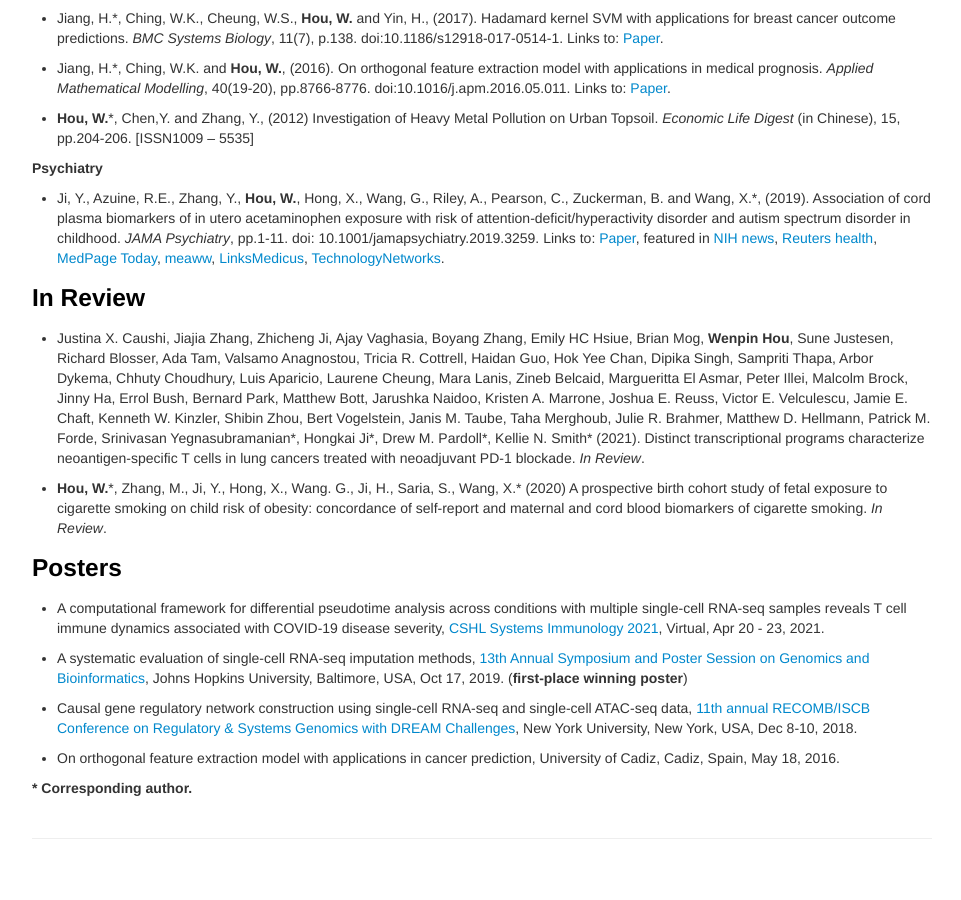
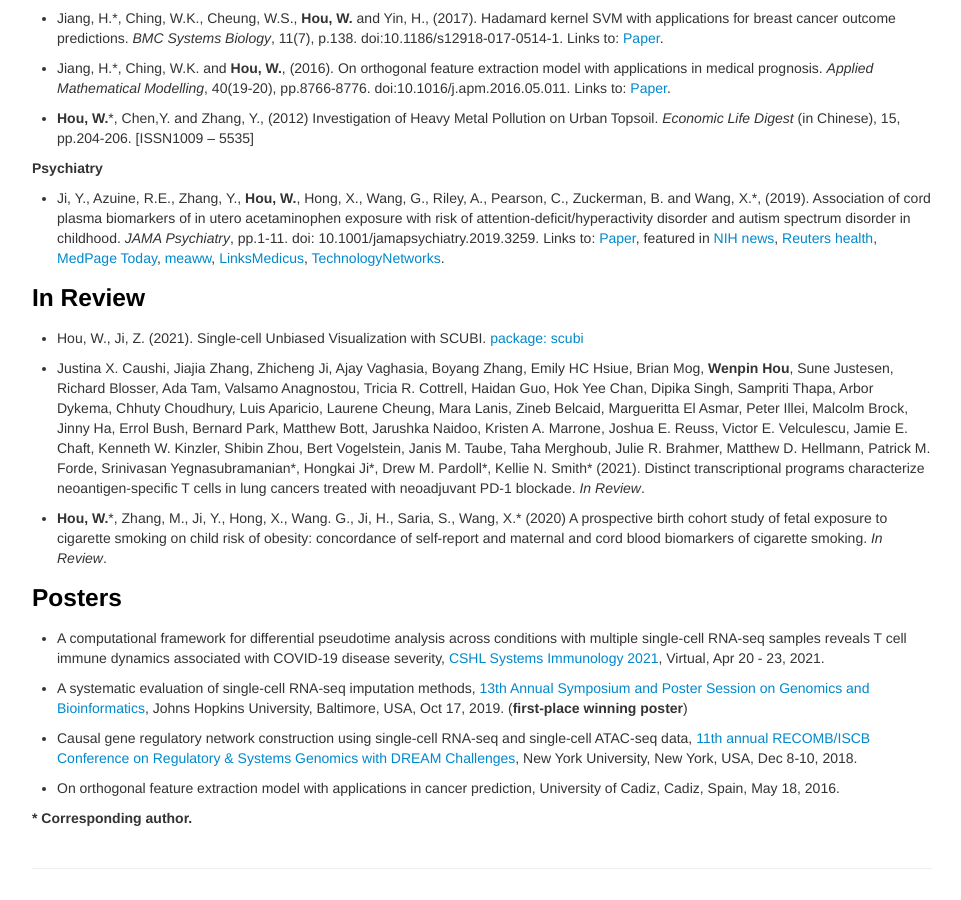
Before and after one commit to Winnie09/Wenpin_Hou, a Jekyll site: the page built from pages/publications.md, in a window 1280 px wide and 900 px high, scrolled down 784 px. Shown: the whole window, without its empty margins (158-1119 px from the left). Built offline with Jekyll 4.4.1, drawn with Linux system fonts in a browser that asks for light colours; before the commit the page ends 1654 px from its top, so only the background shows below that.

Commit message:
add scubi to publication

```diff
--- a/pages/publications.md
+++ b/pages/publications.md
@@ -41,6 +41,8 @@ For a complete list of publications, see also [Google Scholar](https://scholar.g
 
 ### In Review
 
+- Hou, W., Ji, Z. (2021). Single-cell Unbiased Visualization with SCUBI. [package: scubi](https://winnie09.github.io/Wenpin_Hou/pages/SCUBI.html)
+
 - Justina X. Caushi, Jiajia Zhang, Zhicheng Ji, Ajay Vaghasia, Boyang Zhang, Emily HC Hsiue, Brian Mog, **Wenpin Hou**, Sune Justesen, Richard Blosser, Ada Tam, Valsamo Anagnostou, Tricia R. Cottrell, Haidan Guo, Hok Yee Chan, Dipika Singh, Sampriti Thapa, Arbor Dykema, Chhuty Choudhury, Luis Aparicio, Laurene Cheung, Mara Lanis, Zineb Belcaid, Margueritta El Asmar, Peter Illei, Malcolm Brock, Jinny Ha, Errol Bush, Bernard Park, Matthew Bott, Jarushka Naidoo, Kristen A. Marrone, Joshua E. Reuss, Victor E. Velculescu, Jamie E. Chaft, Kenneth W. Kinzler, Shibin Zhou, Bert Vogelstein, Janis M. Taube, Taha Merghoub, Julie R. Brahmer, Matthew D. Hellmann, Patrick M. Forde, Srinivasan Yegnasubramanian\*, Hongkai Ji\*, Drew M. Pardoll\*,  Kellie N. Smith\* (2021). Distinct transcriptional programs characterize neoantigen-specific T cells in lung cancers treated with neoadjuvant PD-1 blockade. *In Review*.
 
 - **Hou, W.**\*, Zhang, M., Ji, Y., Hong, X., Wang. G., Ji, H., Saria, S., Wang, X.\* (2020)  A prospective birth cohort study of fetal exposure to cigarette smoking on child risk of obesity: concordance of self-report and maternal and cord blood biomarkers of cigarette smoking. *In Review*.
```
